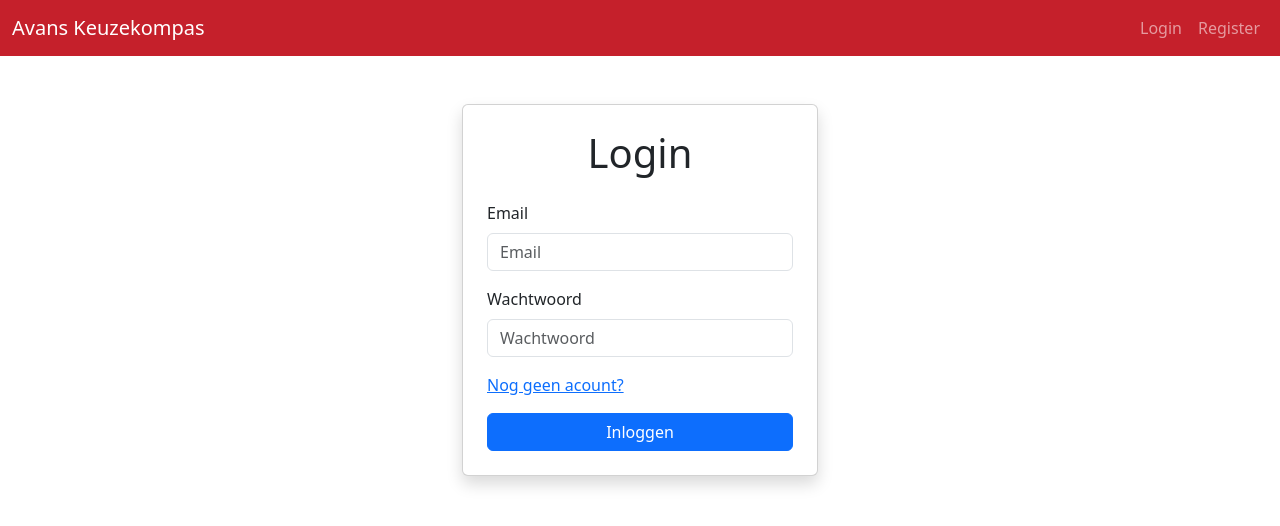
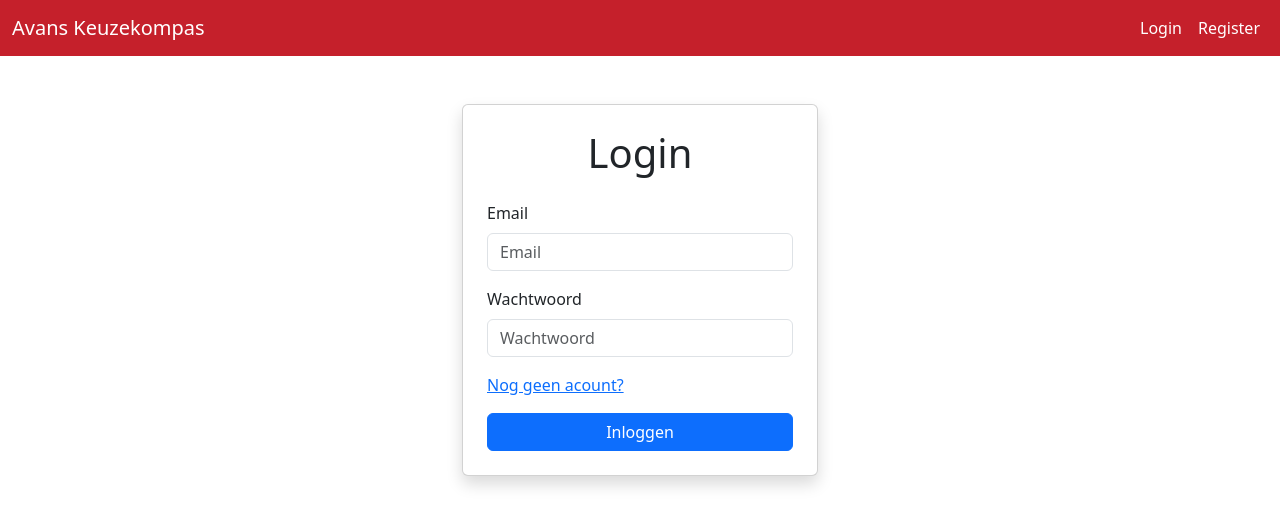
Before and after one commit to Avans-ICT/LU3-Minimum-Viable-Product, a React (Vite) app in the folder frontend/frontend-app/: page /login in a window 1280 px wide. Shown: the top 526 px of the page. Built offline with nearby package versions, Linux system fonts and the light colour scheme; no server answers.

Commit message:
kleurtje fix

```diff
--- a/frontend/frontend-app/src/Colors.css
+++ b/frontend/frontend-app/src/Colors.css
@@ -47,3 +47,8 @@
 .btn-custom-red:active {
     transform: translateY(0) !important;
 }
+
+
+.nav-link {
+    color: white;
+}
```
